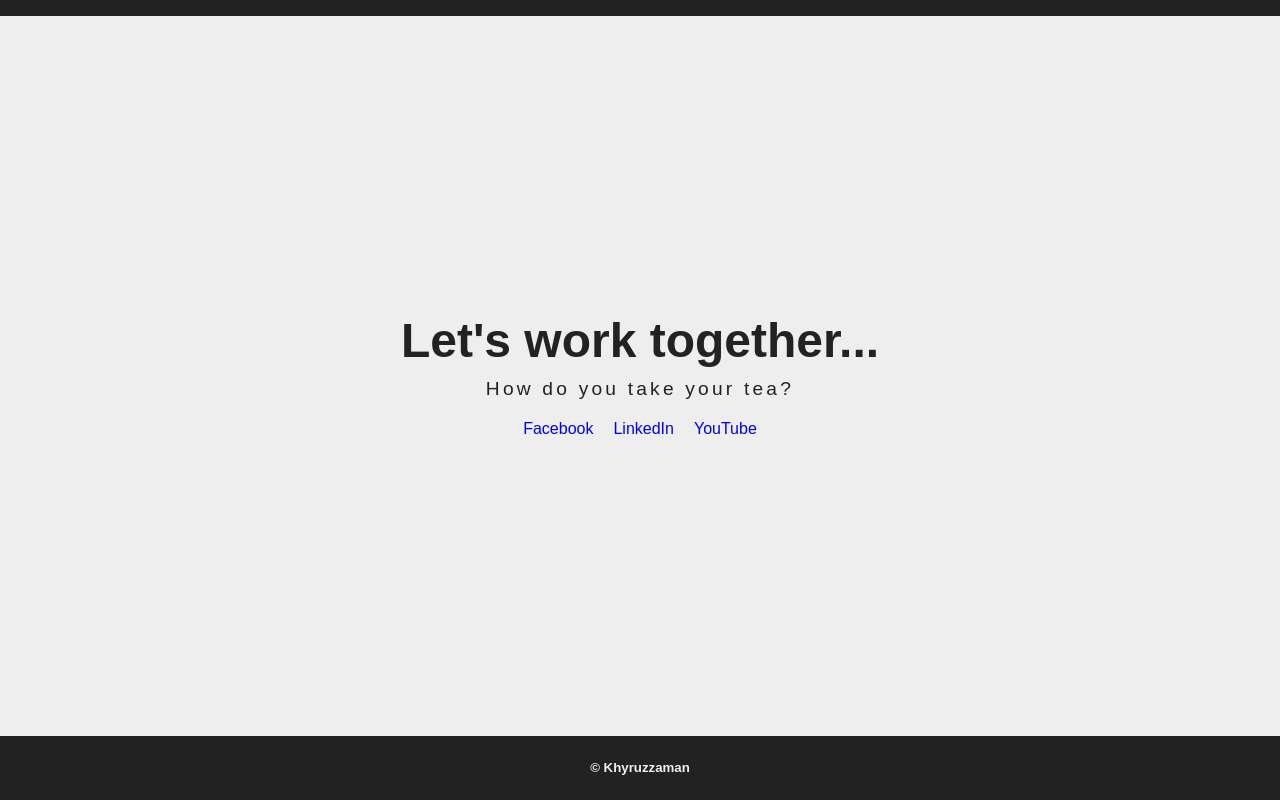
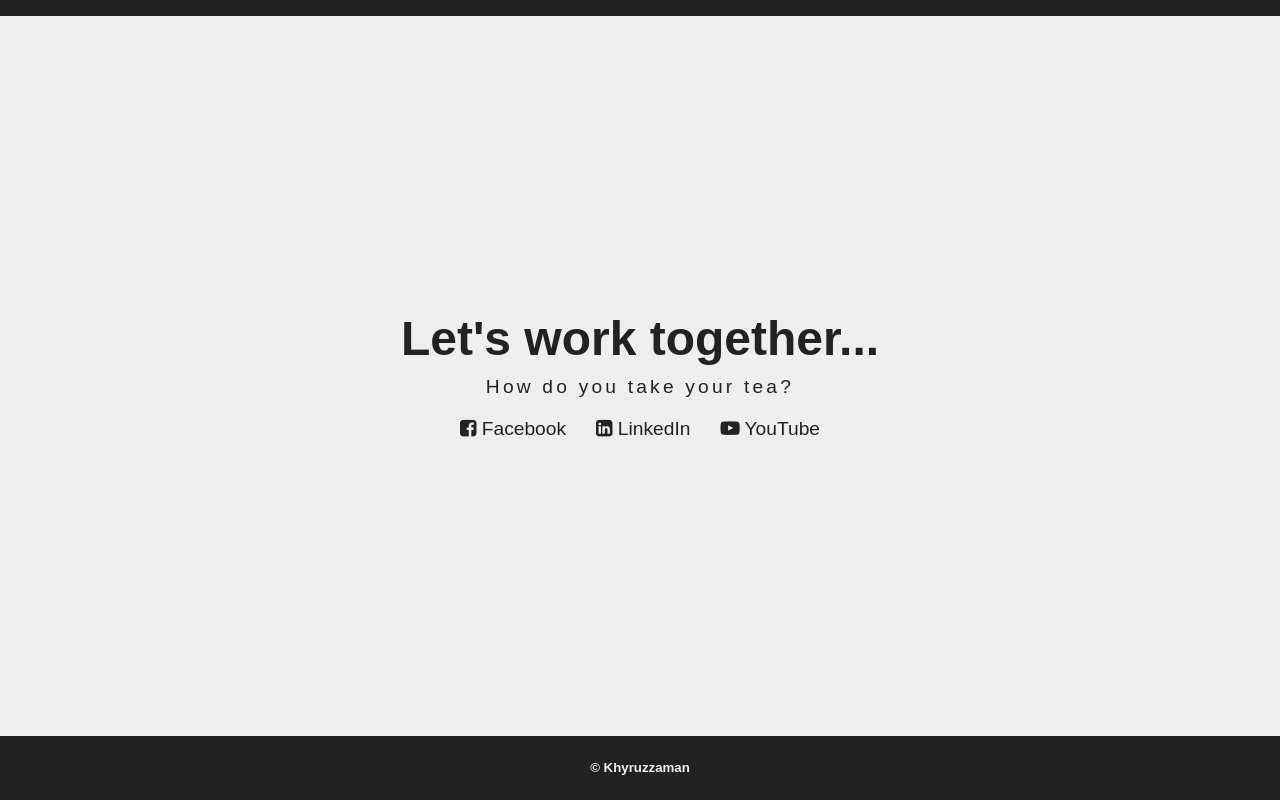
Before and after one commit to mdkhyruzzaman/freecodecamp-responsive-web-design, a plain HTML site: page 5.Personal-Portfolio/index.html in a window 1280 px wide. Shown: the part 1622-2422 px from the top of the page. Drawn offline with Linux system fonts and the light colour scheme.

Commit message:
add social icon

```diff
--- a/5.Personal-Portfolio/index.html
+++ b/5.Personal-Portfolio/index.html
@@ -4,6 +4,7 @@
     <meta charset="UTF-8">
     <meta name="viewport" content="width=device-width, initial-scale=1.0">
     <title>Personal Portfolio</title>
+    <link rel="stylesheet" href="https://cdnjs.cloudflare.com/ajax/libs/font-awesome/4.7.0/css/font-awesome.min.css">
     <link href="styles.css" rel="stylesheet">
 </head>
 <body>
@@ -48,9 +49,9 @@
         <h2>Let's work together...</h2>
         <p>How do you take your tea?</p>
         <ul>
-            <li><a href="#">Facebook</a></li>
-            <li><a href="#">LinkedIn</a></li>
-            <li><a href="#">YouTube</a></li>
+            <li><a id="facebook" href="#"><i class="fa fa-facebook-square" aria-hidden="true"></i> Facebook</a></li>
+            <li><a id="linkedin" href="#"><i class="fa fa-linkedin-square" aria-hidden="true"></i> LinkedIn</a></li>
+            <li><a id="youtube" href="#"><i class="fa fa-youtube-play" aria-hidden="true"></i> YouTube</a></li>
         </ul>
     </section>
     <footer>
--- a/5.Personal-Portfolio/styles.css
+++ b/5.Personal-Portfolio/styles.css
@@ -149,7 +149,30 @@ a:hover .code {
     margin-top: 20px;
     display: flex;
     flex-direction: row;
-    gap: 20px;
+    gap: 30px;
+}
+
+#contact ul a {
+    color: var(--primary-color3);
+    font-size: 1.2rem;
+    display: inline-block;
+    transition: all .2s;
+}
+
+#contact ul a:hover {
+    transform: scale(1.2);
+}
+
+#contact ul a:hover#facebook {
+    color: #1877F2;
+}
+
+#contact ul a:hover#linkedin {
+    color: #0A66C2;
+}
+
+#contact ul a:hover#youtube {
+    color: #FF0000;
 }
 
 footer {
@@ -187,4 +210,7 @@ footer a:hover {
     #contact h2{
         font-size: 2rem;
     }
+    #contact ul {
+        flex-direction: column;
+    }
 }
```
